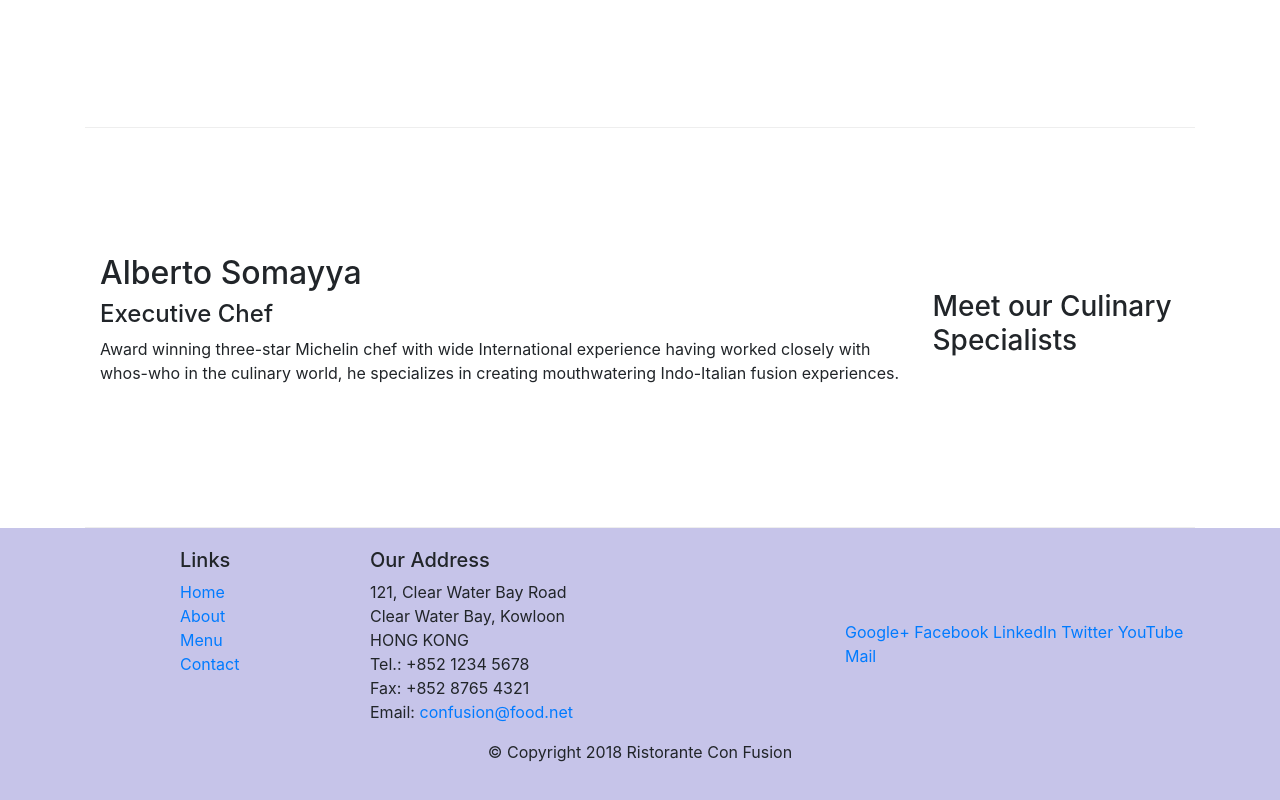
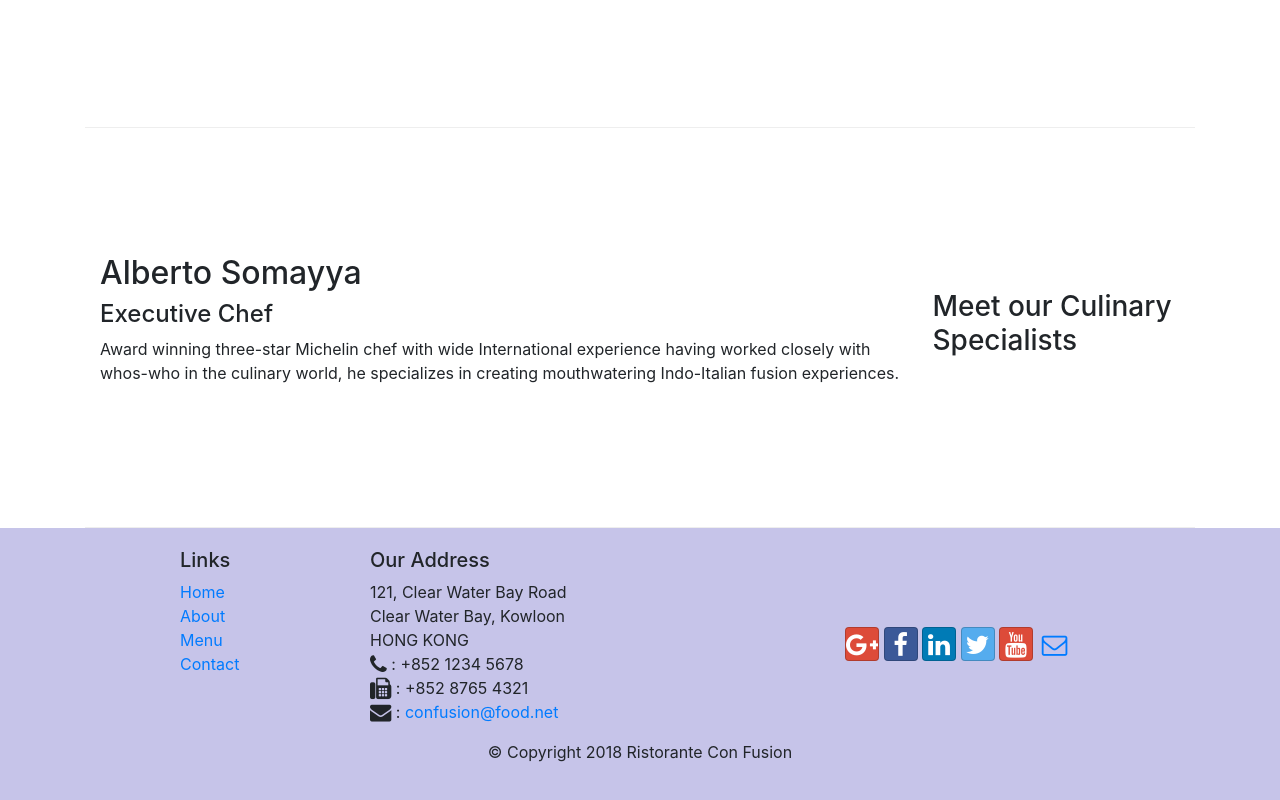
Before and after one commit to maanvendrasingh/frontend-framework, a website: page index.html in a window 1280 px wide. Shown: the part 1006-1806 px from the top of the page. Drawn offline with nearby package versions, Linux system fonts and the light colour scheme.

Commit message:
Icon Fonts

```diff
--- a/index.html
+++ b/index.html
@@ -9,6 +9,8 @@
 
     <!-- Bootstrap CSS -->
     <link rel="stylesheet" href="node_modules/bootstrap/dist/css/bootstrap.min.css">
+    <link rel="stylesheet" href="node_modules/font-awesome/css/font-awesome.min.css">
+    <link rel="stylesheet" href="node_modules/bootstrap-social/bootstrap-social.css">
     <link rel="stylesheet" href="css/styles.css">
     <title>Ristorante Con Fusion</title>
 </head>
@@ -22,10 +24,10 @@
             <a href="#" class="navbar-brand">Ristorante Con Fusion</a>
             <div class="navbar-collapse collapse" id="Navbar">
                 <ul class="navbar-nav mr-auto">
-                    <li class="nav-item active"><a href="#" class="nav-link">Home</a> </li>
-                    <li class="nav-item"><a href="./aboutus.html" class="nav-link">About</a></li>
-                    <li class="nav-item"><a href="#" class="nav-link">Menu</a></li>
-                    <li class="nav-item"><a href="#" class="nav-link">Contact</a></li>
+                    <li class="nav-item active"><a href="#" class="nav-link"><span class="fa fa-home fa-lg"></span> Home</a> </li>
+                    <li class="nav-item"><a href="./aboutus.html" class="nav-link"><span class="fa fa-info fa-lg"></span> About</a></li>
+                    <li class="nav-item"><a href="#" class="nav-link"><span class="fa fa-list fa-lg"></span> Menu</a></li>
+                    <li class="nav-item"><a href="#" class="nav-link"><span class="fa fa-address-card fa-lg"></span> Contact</a></li>
                 </ul>
             </div>
         </div>
@@ -96,19 +98,19 @@
 		              121, Clear Water Bay Road<br>
 		              Clear Water Bay, Kowloon<br>
 		              HONG KONG<br>
-		              Tel.: +852 1234 5678<br>
-		              Fax: +852 8765 4321<br>
-		              Email: <a href="mailto:confusion@food.net">confusion@food.net</a>
+		              <i class="fa fa-phone fa-lg"></i> : +852 1234 5678<br>
+		              <i class="fa fa-fax fa-lg"></i> : +852 8765 4321<br>
+		              <i class="fa fa-envelope fa-lg"></i> : <a href="mailto:confusion@food.net">confusion@food.net</a>
 		           </address>
                 </div>
                 <div class="col-12 col-sm-4 align-self-center">
                     <div>
-                        <a href="http://google.com/+">Google+</a>
-                        <a href="http://www.facebook.com/profile.php?id=">Facebook</a>
-                        <a href="http://www.linkedin.com/in/">LinkedIn</a>
-                        <a href="http://twitter.com/">Twitter</a>
-                        <a href="http://youtube.com/">YouTube</a>
-                        <a href="mailto:">Mail</a>
+                        <a class="btn btn-social-icon btn-google" href="http://google.com/+"><i class="fa fa-google-plus"></i></a>
+                        <a class="btn btn-social-icon btn-facebook" href="http://www.facebook.com/profile.php?id="><i class="fa fa-facebook"></i></a>
+                        <a class="btn btn-social-icon btn-linkedin" href="http://www.linkedin.com/in/"><i class="fa fa-linkedin"></i></a>
+                        <a class="btn btn-social-icon btn-twitter" href="http://twitter.com/"><i class="fa fa-twitter"></i></a>
+                        <a class="btn btn-social-icon btn-google" href="http://youtube.com/"><i class="fa fa-youtube"></i></a>
+                        <a class="btn btn-social-icon" href="mailto:"><i class="fa fa-envelope-o"></i></a>
                     </div>
                 </div>
            </div>
--- a/package.json
+++ b/package.json
@@ -15,6 +15,8 @@
   },
   "dependencies": {
     "bootstrap": "^4.0.0",
+    "bootstrap-social": "^5.1.1",
+    "font-awesome": "^4.7.0",
     "jquery": "^3.3.1",
     "popper.js": "^1.12.9"
   }
```
Also changed, not shown: aboutus.html (+15 -13 lines), 1 other file. Lines whose indentation alone changed are shown as unchanged.
